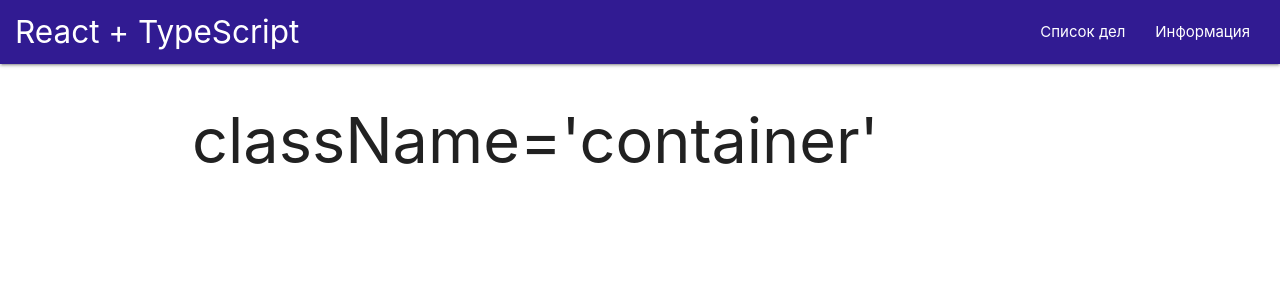
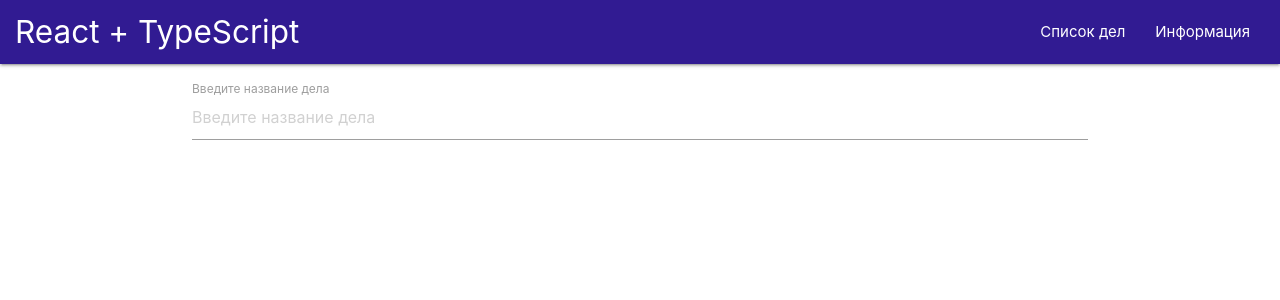
Before and after one commit to invector4ik002/rts, a React (Create React App) app: page / in a window 1280 px wide. Shown: the top 300 px of the page. Built offline with nearby package versions, Linux system fonts and the light colour scheme.

Commit message:
add component TodoForm

```diff
--- a/src/App.tsx
+++ b/src/App.tsx
@@ -1,5 +1,6 @@
 import React from 'react';
 import { Navbar } from './components/Navbar';
+import { TodoForm } from './components/TodoForm';
 
 /**
  * React.FunctionComponent - указывает на то что компонент является функциональным компонентом. Сокращение FC
@@ -9,10 +10,10 @@
       <>
          <Navbar />
          <div className='container'>
-            <h1>className='container'</h1>
+            <TodoForm/>
          </div>
       </>
    );
-}
-console.log('App: Navbar')
+};
+console.log('App: Navbar');
 export default App;
--- /dev/null
+++ b/src/components/TodoForm.tsx
@@ -0,0 +1,13 @@
+import React from 'react';
+
+export const TodoForm: React.FC = () => {
+   return (
+      <div className='input-field input-field--margin'>
+         <input type='text' id='title' placeholder='Введите название дела'/>
+         <label className='active' htmlFor='title'>
+            Введите название дела
+         </label>
+      </div>
+   );
+};
+console.log('TodoForm: components/TodoForm');
--- a/src/index.css
+++ b/src/index.css
@@ -15,3 +15,7 @@
 .nav-wrapper--padding {
    padding: 0 15px 0 15px;
 }
+
+.input-field--margin {
+   margin: 30px 0 0 0;
+}
```
